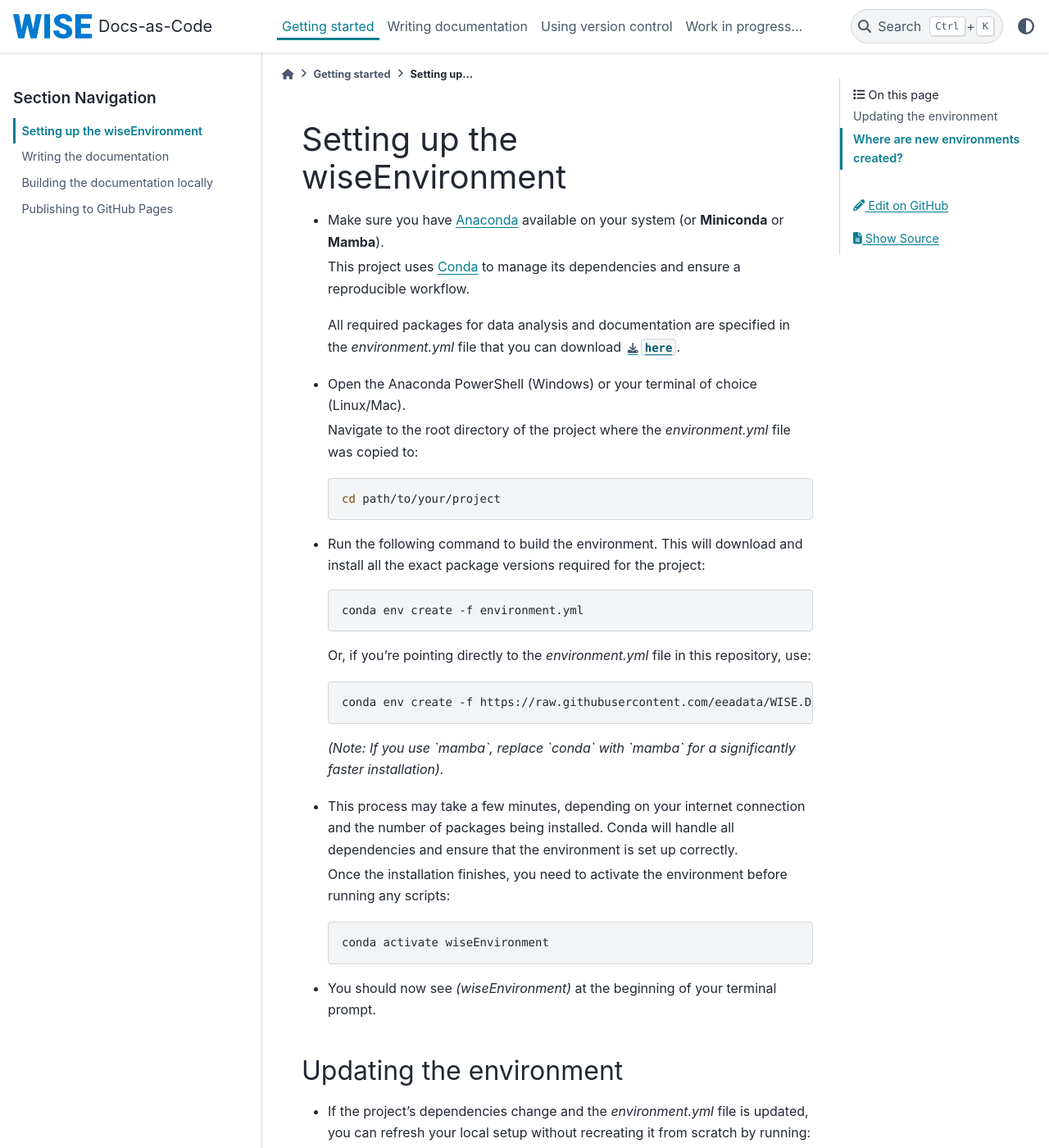
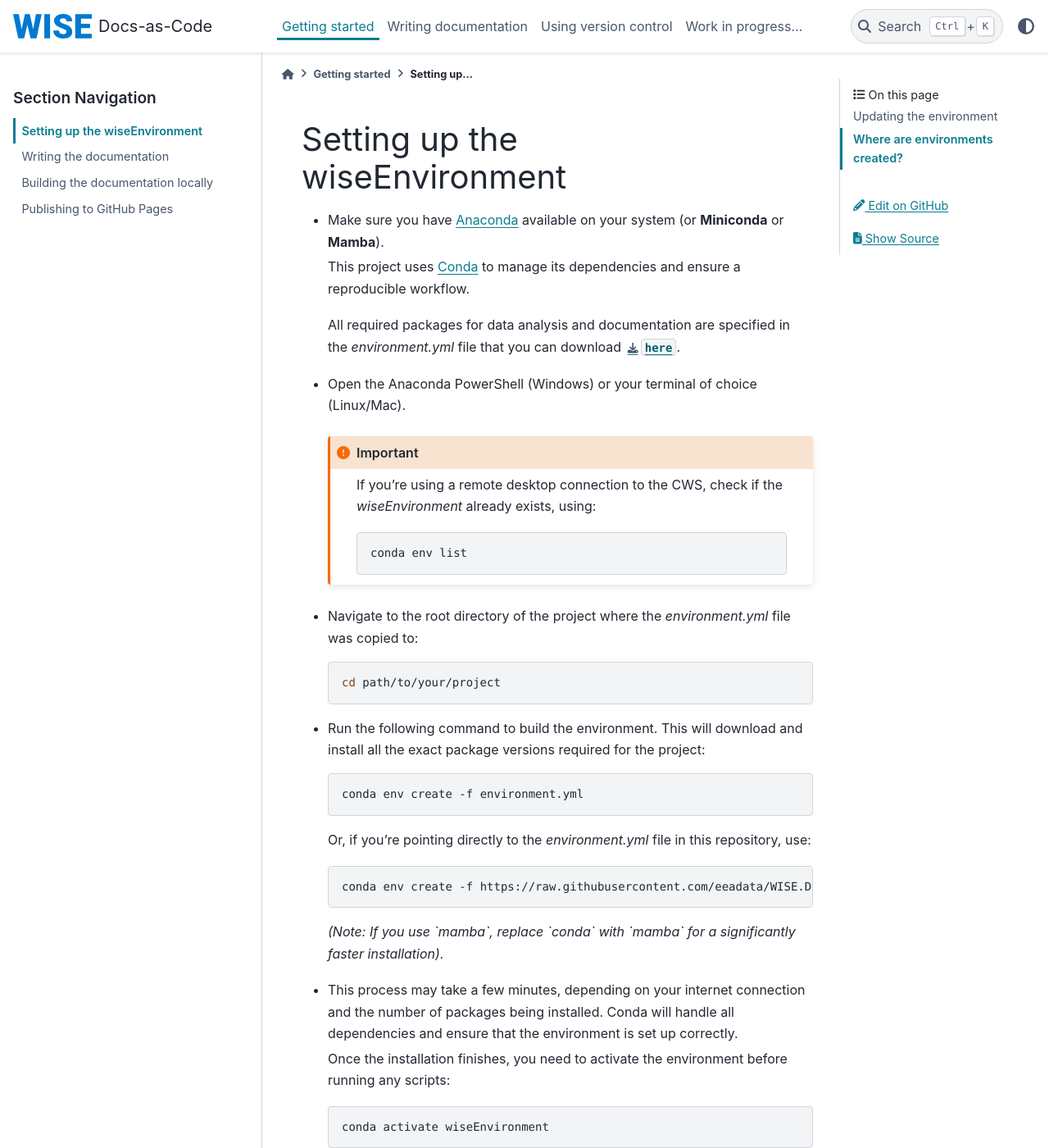
Before and after one commit to eeadata/WISE.Documentation, a Sphinx documentation site: the page built from docs/GettingStarted/CreatingTheWiseEnvironment.rst, in a window 1280 px wide and 1400 px high. Shown: the whole window at 82% size. Built offline with Sphinx 7.4.7 and the PyData theme 0.15.4, drawn with Linux system fonts in a browser that asks for light colours; some of the changed text lies outside the part shown.

```diff
--- a/docs/GettingStarted/CreatingTheWiseEnvironment.rst
+++ b/docs/GettingStarted/CreatingTheWiseEnvironment.rst
@@ -10,7 +10,16 @@
 
 *  Open the Anaconda PowerShell (Windows) or your terminal of choice (Linux/Mac).
 
-   Navigate to the root directory of the project where the `environment.yml` file was copied to:
+   .. important::
+      If you're using a remote desktop connection to the CWS,
+      check if the `wiseEnvironment` already exists, using:
+
+      .. code-block:: bash
+
+         conda env list
+
+
+*  Navigate to the root directory of the project where the `environment.yml` file was copied to:
 
    .. code-block:: bash
 
@@ -59,11 +68,12 @@
 
       conda env update -f https://raw.githubusercontent.com/eeadata/WISE.Documentation/refs/heads/main/docs/GettingStarted/src/environment.yml --prune
 
-Where are new environments created?
+Where are environments created?
 -----------------------------------
 
 By default, Conda looks at your `envs_dirs`` configuration to decide where to put new environments.
-If you want them strictly in `~/.conda/envs` (or whatever your prefered path is), you need to tell Conda that this path is your top priority.
+If you want them strictly in `~/.conda/envs` (or whatever your prefered path is),
+you need to tell Conda that this path is your top priority.
 
 .. code-block:: bash
 
@@ -77,6 +87,8 @@
 
 The output should list `~/.conda/envs` (or the full path equivalent) at the very top.
 
+
+
 .. links-placeholder
 
 .. include:: ../_sharedFiles/Links.rst
--- a/docs/GettingStarted/src/environment.yml
+++ b/docs/GettingStarted/src/environment.yml
@@ -74,6 +74,9 @@
   # A Sphinx extension to automatically generate documentation from Python docstrings.
   - sphinx-autodoc2=0.5.0
 
+  # A Sphinx extension to add a copy-button to code blocks https://sphinx-copybutton.readthedocs.io/en/latest/
+  - sphinx-copybutton
+
   # The official and widely used Read the Docs theme for Sphinx.
   - sphinx_rtd_theme=3.1.0
 
@@ -97,3 +100,4 @@
       - sphinxcontrib-bibtex
       - sphinx-design
       - sphinx-gallery
+      - sphinx-togglebutton
--- a/docs/GettingStarted/tables/ProjectsUsingThePyDataTheme.csv
+++ b/docs/GettingStarted/tables/ProjectsUsingThePyDataTheme.csv
@@ -1,5 +1,6 @@
 Project,Link
 ArviZ,https://python.arviz.org/en/stable/index.html
+Conda,https://docs.conda.io/projects/conda/en/stable/index.html
 GeoPandas,https://geopandas.org/en/stable/
 Jupyter,https://docs.jupyter.org/en/latest/
 Matplotlib,https://matplotlib.org/stable/
--- a/docs/Notebook/index.rst
+++ b/docs/Notebook/index.rst
@@ -5,6 +5,8 @@
    :maxdepth: 2
    :hidden:
 
+   UsingToggleButton.rst
+   UsingCopyButton.rst
    UsingReStructuredText_Excel.rst
 
 This section contains documentation about:
--- a/docs/_sharedFiles/Links.rst
+++ b/docs/_sharedFiles/Links.rst
@@ -32,6 +32,7 @@
 .. _Mermaid: https://mermaid.ai/web/
 .. _MyST: https://myst-parser.readthedocs.io/en/latest/
 
+.. _nbsphinx: https://nbsphinx.readthedocs.io/en/latest/
 .. _Notepad++: https://notepad-plus-plus.org/
 .. _Notepad++ User Defined Languages Collection: https://github.com/notepad-plus-plus/userDefinedLanguages
 .. _Notepad++ Markdown syntax file: https://github.com/Edditoria/markdown-plus-plus
@@ -50,8 +51,12 @@
 
 .. _sphinxcontrib-bibtex: https://pypi.org/project/sphinxcontrib-bibtex/
 .. _sphinxcontrib-mermaid: https://pypi.org/project/sphinxcontrib-mermaid/
+.. _sphinx-copybutton: https://sphinx-copybutton.readthedocs.io/en/latest/
 .. _sphinx.ext.graphviz: https://www.sphinx-doc.org/en/master/usage/extensions/graphviz.html
 .. _sphinx-plantuml: https://pypi.org/project/sphinx-plantuml/
+.. _sphinxcontrib-sqltable: https://sphinxcontrib-sqltable.readthedocs.io/en/latest/
+.. _sphinx-togglebutton: https://sphinx-togglebutton.readthedocs.io/en/latest/
+
 .. _Sphinx Thesis Resource: https://jterrace.github.io/sphinxtr/
 
 .. _Version Control: https://en.wikipedia.org/wiki/Version_control
--- a/docs/conf.py
+++ b/docs/conf.py
@@ -20,7 +20,9 @@
                 'sphinxcontrib.mermaid',
                 'sphinxcontrib.sqltable',
                 'nbsphinx',
-                'sphinx_design']
+                'sphinx_design',
+                'sphinx_copybutton',
+                'sphinx_togglebutton']
 
 bibtex_bibfiles = ['./_sharedFiles/Bibliography.bib']
 
@@ -37,6 +39,12 @@
     'section': 'Section %s',
 }
 
+# -- Sphinx-copybutton options ---------------------------------------------
+# Exclude copy button from appearing over notebook cell numbers by using :not()
+# The default copybutton selector is `div.highlight pre`
+# https://github.com/executablebooks/sphinx-copybutton/blob/master/sphinx_copybutton/__init__.py#L82
+copybutton_exclude = ".linenos, .gp"
+copybutton_selector = ":not(.prompt) > div.highlight pre"
 
 # MERMAID DIAGRAMS
 mermaid_init_js = """
--- a/docs/requirements.txt
+++ b/docs/requirements.txt
@@ -10,6 +10,8 @@
 sphinxcontrib.mermaid
 sphinxcontrib-sqltable
 sphinx-design
+sphinx_copybutton
+sphinx_togglebutton
 nbsphinx
 
 # Add your theme here, e.g., sphinx-rtd-theme
```
Also changed, not shown: docs/Notebook/UsingCopyButton.rst (added, +28 -0 lines), docs/Notebook/UsingToggleButton.rst (added, +46 -0 lines).
